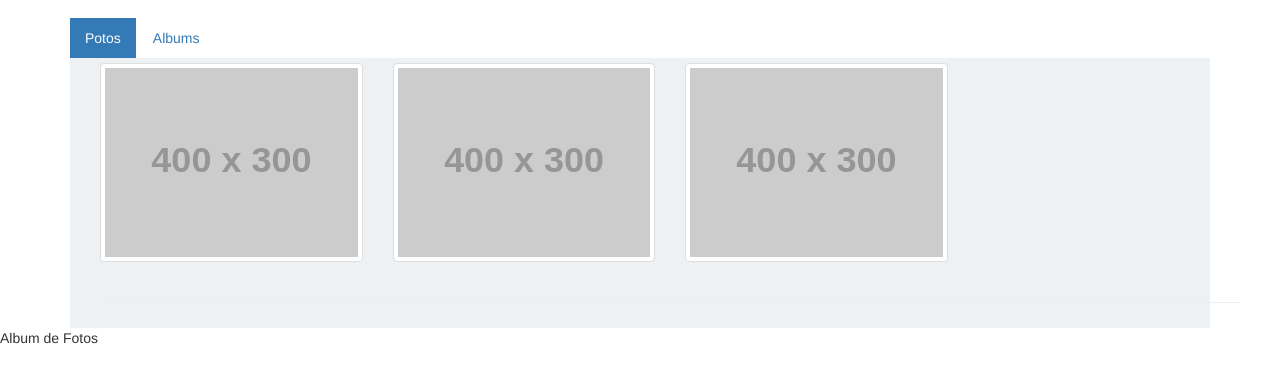
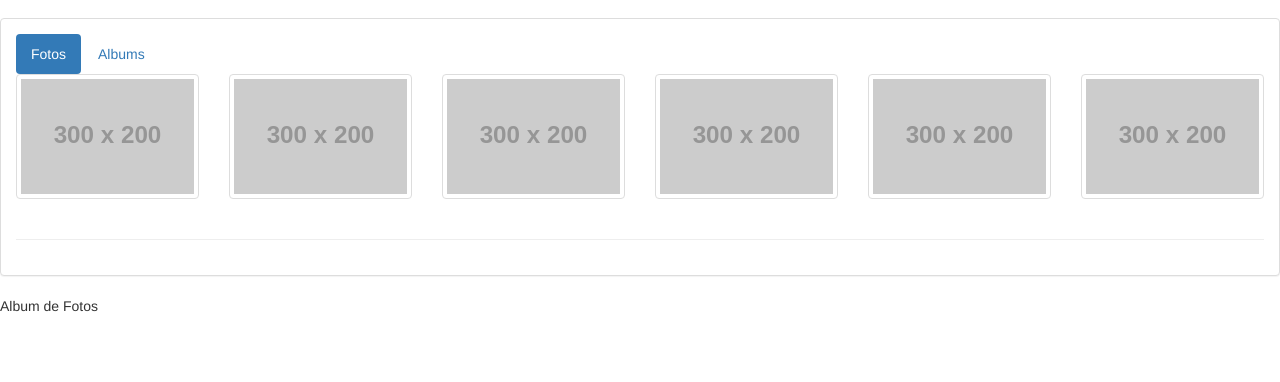
Before and after one commit to jeordanecarlosbatista/photo_album, a website: page index.html in a window 1280 px wide. Shown: the part 54-436 px from the top of the page. Drawn offline with nearby package versions, Linux system fonts and the light colour scheme; placeholder pictures from the web are drawn by us.

Commit message:
Alteração na distribuição das imagens nas telas de diferentes dispostivios

```diff
--- a/css/style.css
+++ b/css/style.css
@@ -26,3 +26,7 @@
   color : white;
   padding : 5px 15px;
 }
+
+.container-page {
+    margin: 0px 100px 0px;
+}
--- a/index.html
+++ b/index.html
@@ -20,37 +20,51 @@
             </div>
         </div>
     </nav>
-    <div id="exTab1" class="container">
+    <div class="panel panel-default">
+        <div class="panel-body">
             <ul class="nav nav-pills">
                 <li class="active">
-                <a href="#poto" data-toggle="tab">Potos</a>
+                    <a href="#foto" data-toggle="tab">Fotos</a>
                 </li>
                 <li>
                     <a href="#album" data-toggle="tab">Albums</a>
                 </li>
             </ul>
-
             <div class="tab-content clearfix">
-            <div class="tab-pane active" id="poto">
-                <div class="container">
+                <div class="tab-pane active" id="foto">
+                    <div class="">
                         <div class="row">
-                        <div class="col-lg-3 col-md-4 col-xs-6 thumb">
+                            <div class="col-lg-2 col-md-4 col-xs-6">
                                 <a class="thumbnail" href="#">
-                                <img class="img-responsive" src="http://placehold.it/400x300" alt="">
+                                    <img class="img-responsive" src="http://placehold.it/300x200" alt="" />
                                 </a>
                             </div>
-                        <div class="col-lg-3 col-md-4 col-xs-6 thumb">
+                            <div class="col-lg-2 col-md-4 col-xs-6">
                                 <a class="thumbnail" href="#">
-                    <img class="img-responsive" src="http://placehold.it/400x300" alt="">
+                                    <img class="img-responsive" src="http://placehold.it/300x200" alt="" />
                                 </a>
                             </div>
-                        <div class="col-lg-3 col-md-4 col-xs-6 thumb">
+                            <div class="col-lg-2 col-md-4 col-xs-6 thumb">
                                 <a class="thumbnail" href="#">
-                    <img class="img-responsive" src="http://placehold.it/400x300" alt="">
+                                    <img class="img-responsive" src="http://placehold.it/300x200" alt="">
+                                </a>
+                            </div>
+                            <div class="col-lg-2 col-md-4 col-xs-6 thumb">
+                                <a class="thumbnail" href="#">
+                                    <img class="img-responsive" src="http://placehold.it/300x200" alt="">
+                                </a>
+                            </div>
+                            <div class="col-lg-2 col-md-4 col-xs-6 thumb">
+                                <a class="thumbnail" href="#">
+                                    <img class="img-responsive" src="http://placehold.it/300x200" alt="">
+                                </a>
+                            </div>
+                            <div class="col-lg-2 col-md-4 col-xs-6 thumb">
+                                <a class="thumbnail" href="#">
+                                    <img class="img-responsive" src="http://placehold.it/300x200" alt="">
                                 </a>
                             </div>
                         </div>
-
                         <hr>
                     </div>
                 </div>
@@ -59,7 +73,7 @@
                 </div>
             </div>
         </div>
-
+    </div>
     <!-- Footer -->
     <footer>
         <div class="row">
```
Lines whose indentation alone changed are shown as unchanged.
